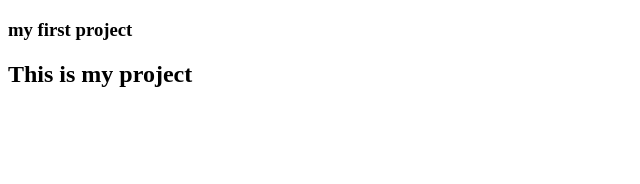
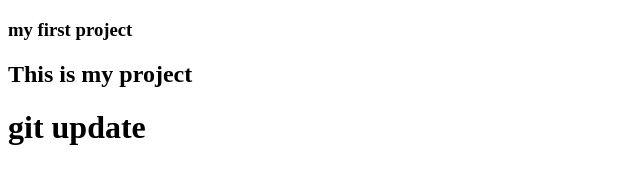
Before and after one commit to toufiqcse/my-project, a plain HTML site: page index.html in a window 1280 px wide. Shown: the whole page, without its empty margins (0-640 px from the left). Drawn offline with Linux system fonts and the light colour scheme.

Commit message:
ghost added

```diff
--- a/index.html
+++ b/index.html
@@ -9,6 +9,7 @@
 <body>
     <h3> my first project</h3>
     <h2>This is my project</h2>
+    <h1> git update</h1>
 
 </body>
 </html>
```
